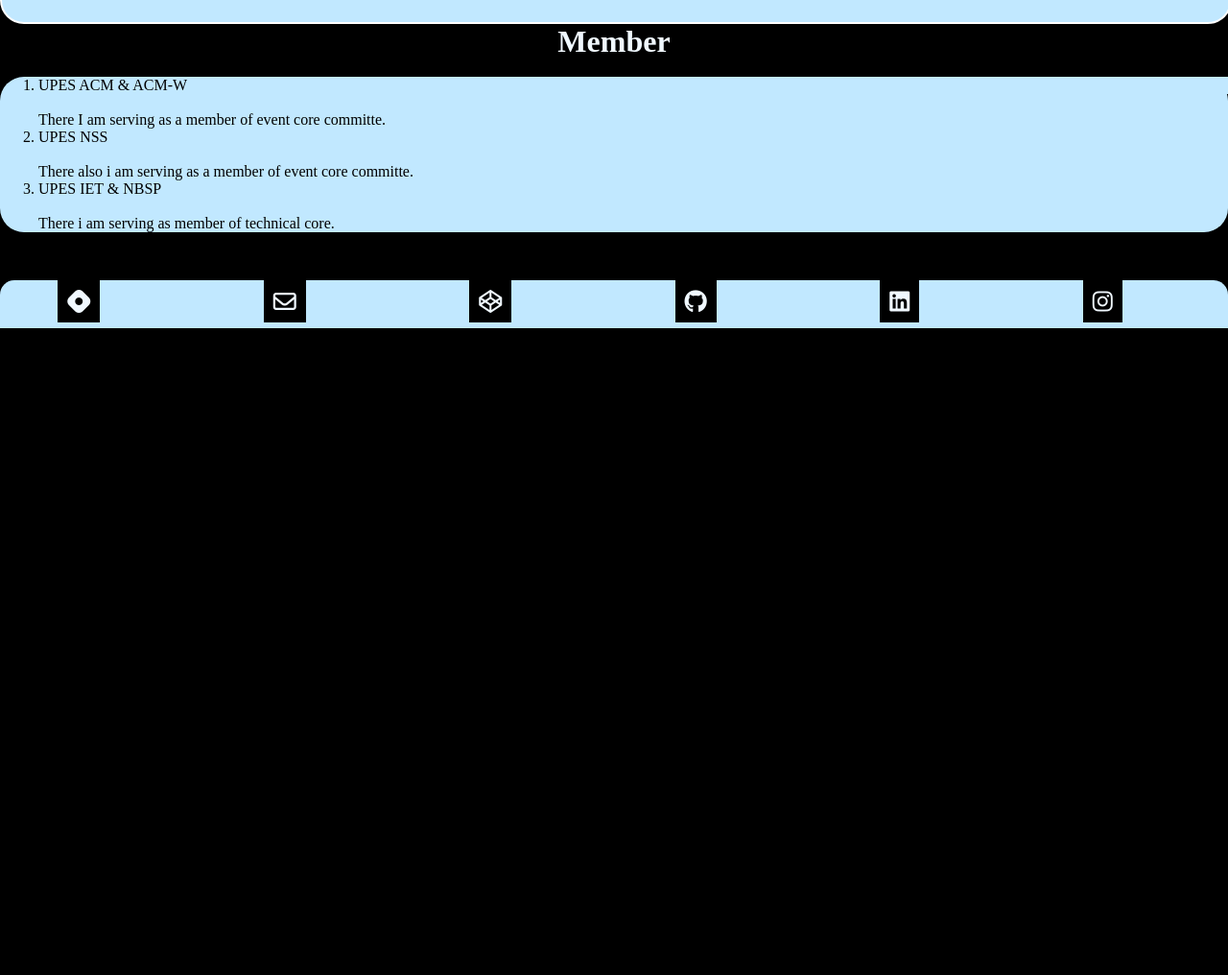
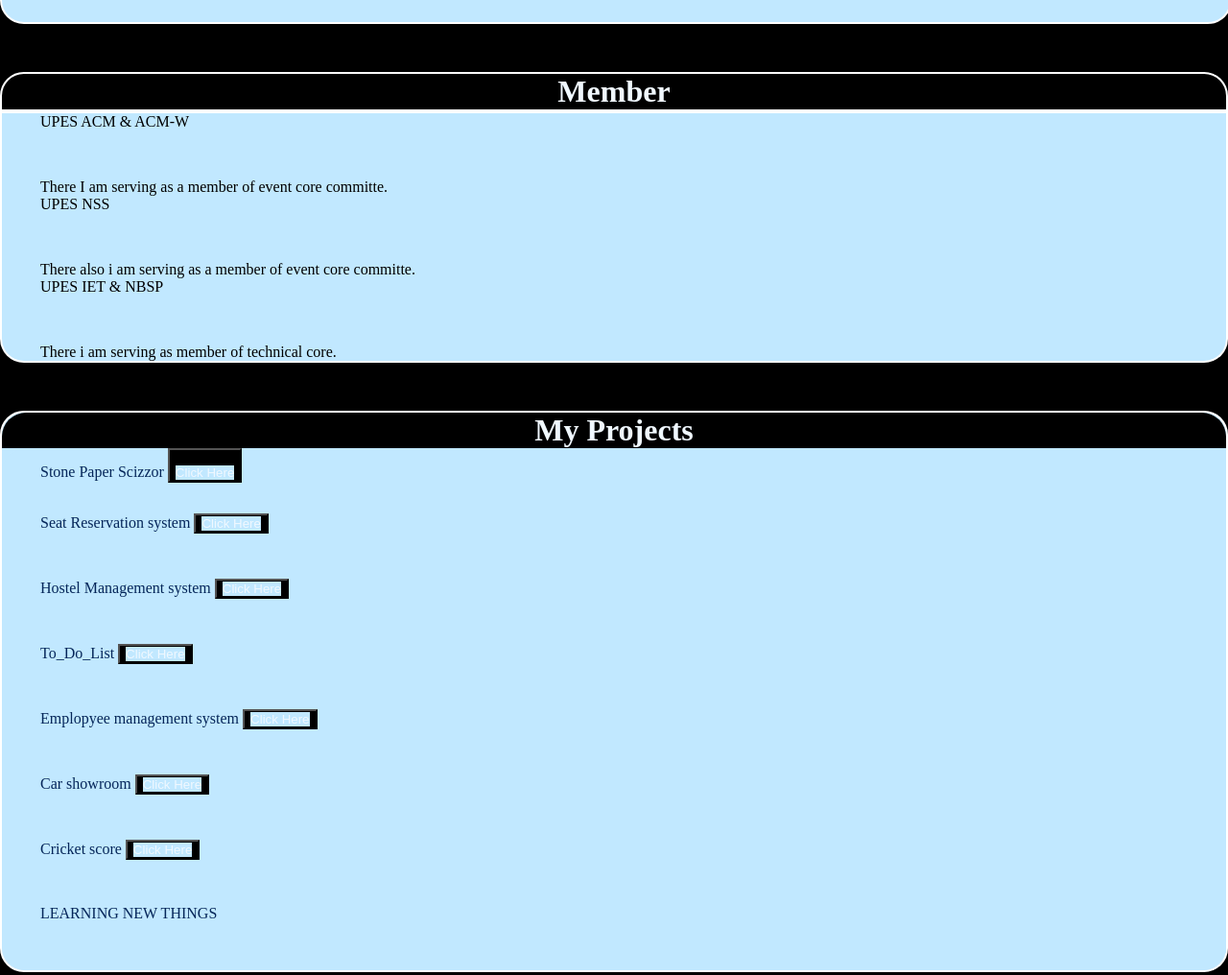
Before and after one commit to jalaj-25/myprofile, a plain HTML site: page index.html in a window 1280 px wide. Shown: the part 1416-2432 px from the top of the page at 96% size. Before the commit the page ends 1788 px from the top, so only its background shows below. Drawn offline with Linux system fonts and the light colour scheme.

Commit message:
Updated my intro page.

```diff
--- a/index.html
+++ b/index.html
@@ -12,7 +12,7 @@
             <button class="home"><a href="#" class="one">HOME</a></button>
             <button class="achivement"><a href="#achi" class="one">ACHIVEMENTS</a></button>
             <button class="member"><a href="#member" class="one">MEMBER</a></button>
-            <button class="projects"><a href="projects.html" target="_main" class="one">PROJECTS</a></button>
+            <button class="pro"><a href="projects.html" target="_main" class="one">PROJECTS</a></button>
             <button class="contactButton">
               <a href="contact.html" class="one">Contact me:</a>
               <div class="iconButton">
@@ -45,12 +45,33 @@
 
     <div class="members">
       <h1 id="member" class="member-h1">Member</h1>
-      I am very to share that I am currently serving as a core member in three ommunities of our collage.
+      <!-- <p>I am very to share that I am currently serving as a core member in three ommunities of our collage.</p> -->
       <ol>
-        <li> UPES ACM & ACM-W </li><br> There I am serving as a member of event core committe.
-        <li>UPES NSS          </li><BR>There also i am serving as a member of event core committe.
-        <li>UPES IET & NBSP   </li><BR>There i am serving as member of technical core.
+        <li> UPES ACM & ACM-W </li><br>There I am serving as a member of event core committe.<br>
+        <li>UPES NSS          </li><BR>There also i am serving as a member of event core committe.<br>
+        <li>UPES IET & NBSP   </li><BR>There i am serving as member of technical core.<br>
       </ol>
+    </div>
+
+    <div class="projects">
+      <h1 id="project" class="project-h1">My Projects</h1>
+        <ol><!--unordered list of certificates-->
+            <li>Stone Paper Scizzor         <button><!--button for scizzor--><br>
+                <a href="https://github.com/jalaj-25/JALAJC/blob/main/stone%20papeer%20scizzor" target="_main"><!--link of the file-->Click Here</a></button></li><br>
+            <li>Seat Reservation system     <button><!--button for seat reservation-->
+                <a href="https://github.com/jalaj-25/JALAJC/blob/main/seat_reservation.c" target="_main"><!--link of the file-->Click Here</a></button></li><br>
+            <li>Hostel Management system    <button><!--button for hostel management system-->
+                <a href="https://github.com/jalaj-25/JALAJC/blob/main/hostel_management" target="_main"><!--link of the file-->Click Here</a></button></li><br>
+            <li>To_Do_List                  <button><!--button for todolist-->
+                <a href="https://github.com/jalaj-25/JALAJC/blob/main/to-do_list" target="_main"><!--link of the file-->Click Here</a></button></li><br>
+            <li>Emplopyee management system <button><!--button for employee management-->
+                <a href="https://github.com/jalaj-25/JALAJC/blob/main/employee.c" target="_main"><!--link of the file-->Click Here</a></button></li><br>
+            <li>Car showroom                <button><!--button for car showroom-->
+                <a href="https://github.com/jalaj-25/JALAJC/blob/main/carshowroom.c" target="_main"><!--link of the file-->Click Here</a></button></li><br>
+            <li>Cricket score               <button><!--button for cricket score-->
+                <a href="https://github.com/jalaj-25/JALAJC/blob/main/cric_sc.c" target="_main"><!--link of the file-->Click Here</a></button></li><br>
+            <li>LEARNING NEW THINGS</li><br>
+        </ol>
     </div>
 
     <footer>
--- a/style.css
+++ b/style.css
@@ -83,18 +83,18 @@ h1 {
     border-radius: 25px 25px;
 }
 
-.one{
-    color: #021024;
-}
-
-.projects {
+.pro {
     height: 50px;
     width: 150px;
     margin-right: 50px;
     text-decoration: none;
     background-color: #C1E8FF;
     border: 5px solid white;
-    border-radius: 30px;
+    border-radius: 25px 25px;
+}
+
+.one{
+    color: #021024;
 }
 
 .container{
@@ -205,26 +205,48 @@ b {
 .members {
     background-color: #C1E8FF;
     color: #052659;
-    margin-top: 50px;
+    /* margin-top: 100px; */
     border: 2px solid white;
-    border-radius: 25px;
-}
-
-.member-h1{
     border-radius: 25px 25px 0px 0px;
 }
 
+.member-h1 {
+    border-radius: 25px 25px 0px 0px;
+    border: 2px solid white;
+    margin-top: 50px;
+}
+
 .members ol{
-    border-radius: 25px;
+    border: 2px solid white;
+    border-radius: 0px 0px 25px 25px;
+}
+
+.projects{
+    background-color: #C1E8FF;
+    color: #052659;
+    margin-top: 50px;
+    border: 2px solid white;
+    border-radius: 25px 25px 25px 25px;
+}
+
+.project-h1{
+    border-radius: 25px 25px 0px 0px;
+    border: 0px solid white;
+}
+
+.projects ol{
+    border-radius: 25px 25px 25px 25px;
 }
 
 li{
-    background-color: #C1E8FF
-    /* height: 50px; */
+    background-color: #C1E8FF;
+    height: 50px;
+    display: block;
 }
 
 ol {
     background-color: #C1E8FF;
+
 }
 
 .achivements{
```
